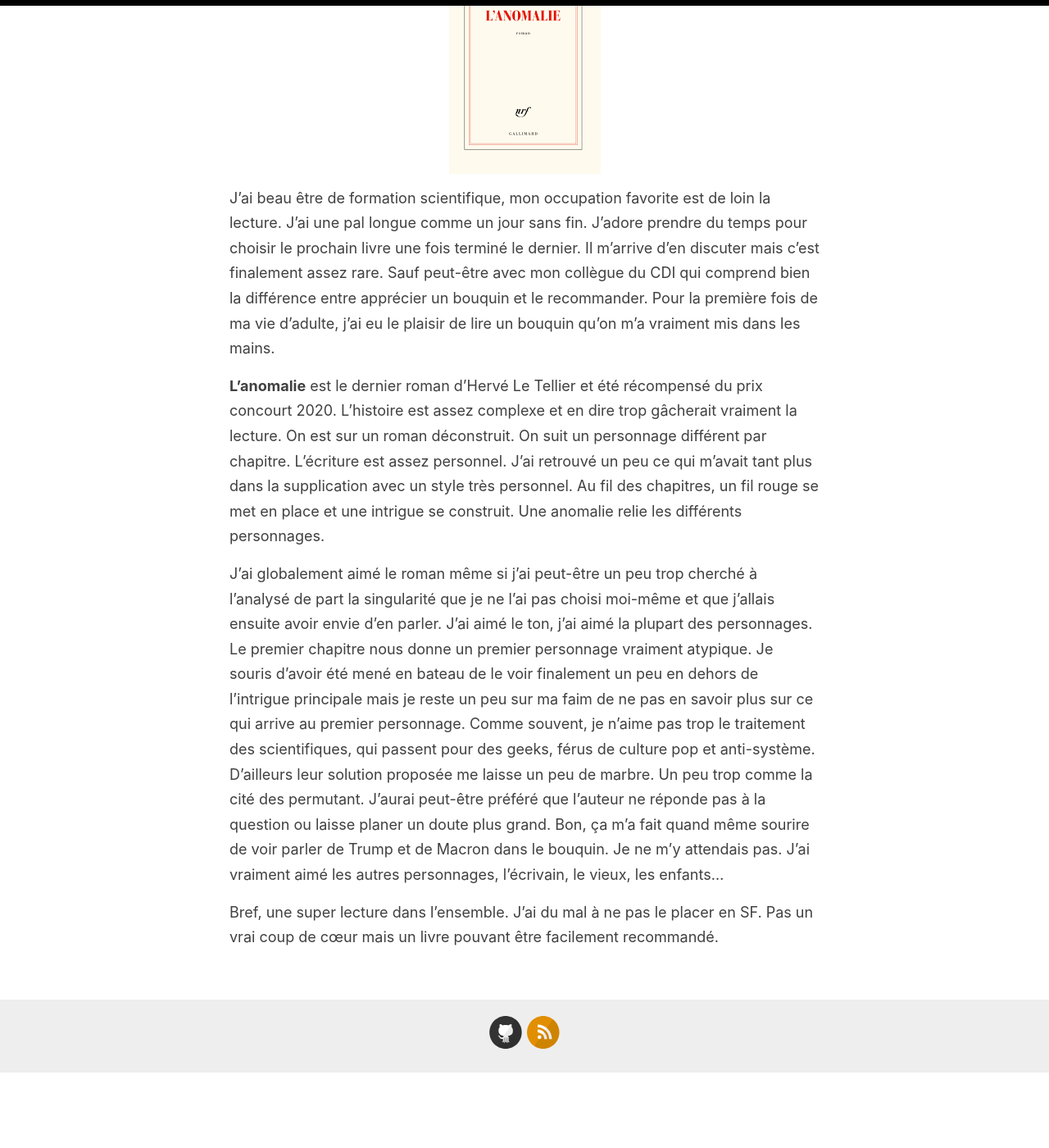
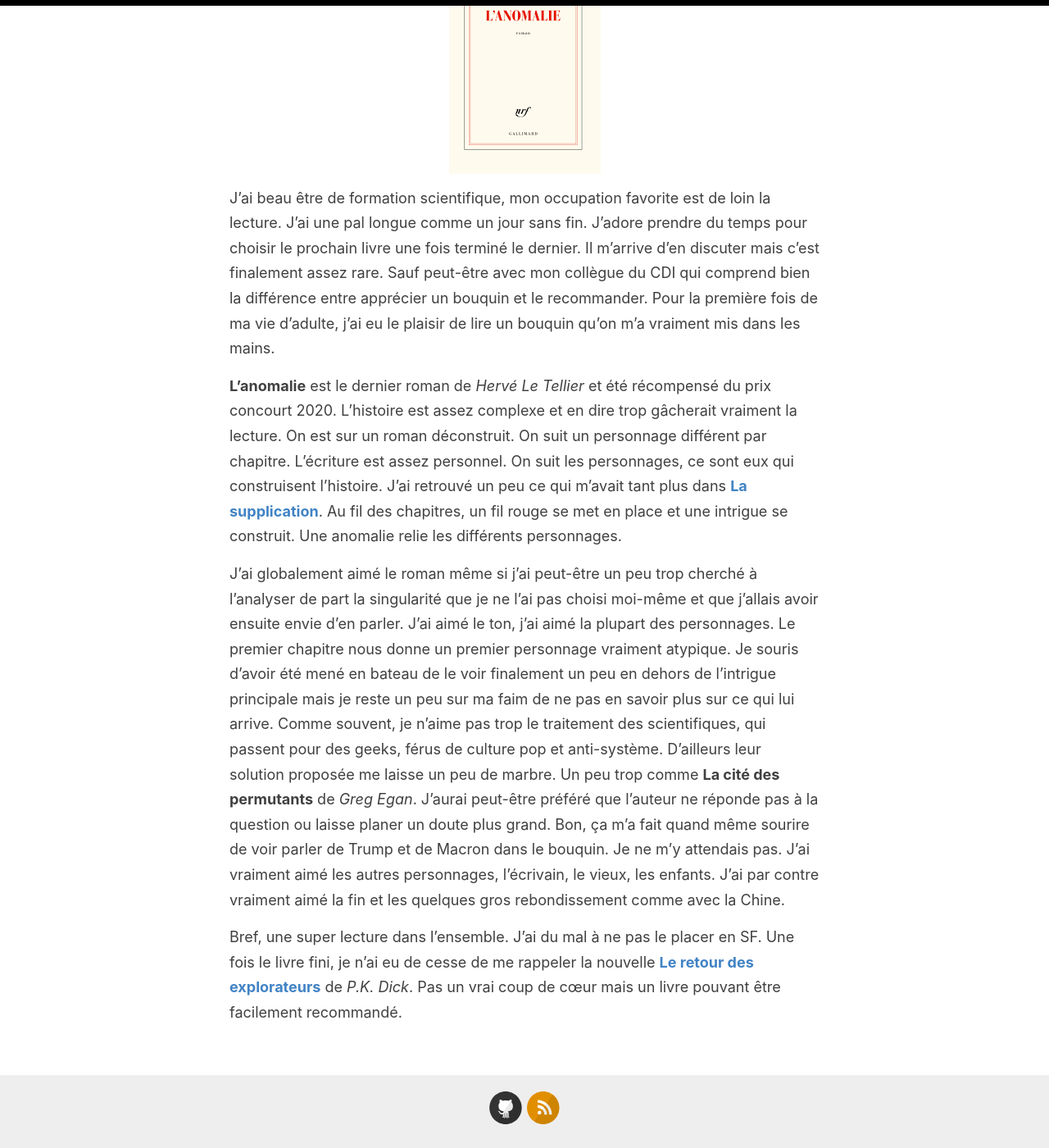
Before and after one commit to homeostasie/bouquins, a Jekyll site: the page built from _posts/2021-08-25-Herve-Le-Tellier_L-anomalie.md, in a window 1280 px wide and 1400 px high, scrolled down 349 px. Shown: the whole window at 82% size. Built offline with Jekyll 4.4.1, drawn with Linux system fonts in a browser that asks for light colours; comment, search, counter and statistics services are not loaded; before the commit the page ends 1657 px from its top, so only the background shows below that.

Commit message:
maj billet anomalie

```diff
--- a/_posts/2021-08-25-Herve-Le-Tellier_L-anomalie.md
+++ b/_posts/2021-08-25-Herve-Le-Tellier_L-anomalie.md
@@ -10,8 +10,8 @@
 J'ai beau être de formation scientifique, mon occupation favorite est de loin la lecture. J'ai une pal longue comme un jour sans fin. J'adore prendre du temps pour choisir le prochain livre une fois terminé le dernier. Il m'arrive d'en discuter mais c'est finalement assez rare. Sauf peut-être avec mon collègue du CDI qui comprend bien la différence entre apprécier un bouquin et le recommander. Pour la première fois de ma vie d'adulte, j'ai eu le plaisir de lire un bouquin qu'on m'a vraiment mis dans les mains.
 
 
-**L'anomalie** est le dernier roman d'Hervé Le Tellier et été récompensé du prix concourt 2020. L'histoire est assez complexe et en dire trop gâcherait vraiment la lecture. On est sur un roman déconstruit. On suit un personnage différent par chapitre. L'écriture est assez personnel. J'ai retrouvé un peu ce qui m'avait tant plus dans la supplication avec un style très personnel. Au fil des chapitres, un fil rouge se met en place et une intrigue se construit. Une anomalie relie les différents personnages.
+**L'anomalie** est le dernier roman de *Hervé Le Tellier* et été récompensé du prix concourt 2020. L'histoire est assez complexe et en dire trop gâcherait vraiment la lecture. On est sur un roman déconstruit. On suit un personnage différent par chapitre. L'écriture est assez personnel. On suit les personnages, ce sont eux qui construisent l'histoire. J'ai retrouvé un peu ce qui m'avait tant plus dans [**La supplication**](https://homeostasie.github.io/bouquins/Alexievitch-Svetlana_La-supplication/). Au fil des chapitres, un fil rouge se met en place et une intrigue se construit. Une anomalie relie les différents personnages.
 
-J'ai globalement aimé le roman même si j'ai peut-être un peu trop cherché à l'analysé de part la singularité que je ne l'ai pas choisi moi-même et que j'allais ensuite avoir envie d'en parler. J'ai aimé le ton, j'ai aimé la plupart des personnages. Le premier chapitre nous donne un premier personnage vraiment atypique. Je souris d'avoir été mené en bateau de le voir finalement un peu en dehors de l'intrigue principale mais je reste un peu sur ma faim de ne pas en savoir plus sur ce qui arrive au premier personnage. Comme souvent, je n'aime pas trop le traitement des scientifiques, qui passent pour des geeks, férus de culture pop et anti-système. D'ailleurs leur solution proposée me laisse un peu de marbre. Un peu trop comme la cité des permutant. J'aurai peut-être préféré que l'auteur ne réponde pas à la question ou laisse planer un doute plus grand. Bon, ça m'a fait quand même sourire de voir parler de Trump et de Macron dans le bouquin. Je ne m'y attendais pas. J'ai vraiment aimé les autres personnages, l'écrivain, le vieux, les enfants...
+J'ai globalement aimé le roman même si j'ai peut-être un peu trop cherché à l'analyser de part la singularité que je ne l'ai pas choisi moi-même et que j'allais avoir ensuite envie d'en parler. J'ai aimé le ton, j'ai aimé la plupart des personnages. Le premier chapitre nous donne un premier personnage vraiment atypique. Je souris d'avoir été mené en bateau de le voir finalement un peu en dehors de l'intrigue principale mais je reste un peu sur ma faim de ne pas en savoir plus sur ce qui lui arrive. Comme souvent, je n'aime pas trop le traitement des scientifiques, qui passent pour des geeks, férus de culture pop et anti-système. D'ailleurs leur solution proposée me laisse un peu de marbre. Un peu trop comme **La cité des permutants** de *Greg Egan*. J'aurai peut-être préféré que l'auteur ne réponde pas à la question ou laisse planer un doute plus grand. Bon, ça m'a fait quand même sourire de voir parler de Trump et de Macron dans le bouquin. Je ne m'y attendais pas. J'ai vraiment aimé les autres personnages, l'écrivain, le vieux, les enfants. J'ai par contre vraiment aimé la fin et les quelques gros rebondissement comme avec la Chine.
 
-Bref, une super lecture dans l'ensemble. J'ai du mal à ne pas le placer en SF. Pas un vrai coup de cœur mais un livre pouvant être facilement recommandé.
+Bref, une super lecture dans l'ensemble. J'ai du mal à ne pas le placer en SF. Une fois le livre fini, je n'ai eu de cesse de me rappeler la nouvelle [**Le retour des explorateurs**](https://homeostasie.github.io/bouquins/Philip-Kindred-Dick_Nouvelles/) de *P.K. Dick*. Pas un vrai coup de cœur mais un livre pouvant être facilement recommandé.
```
